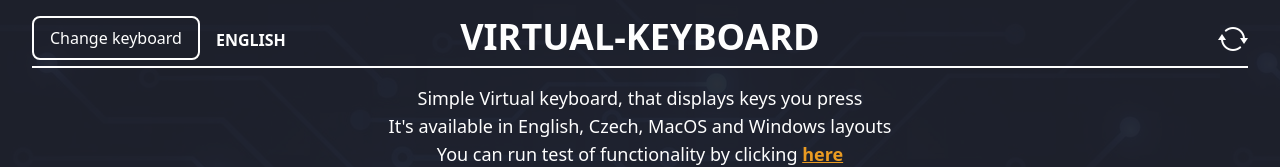
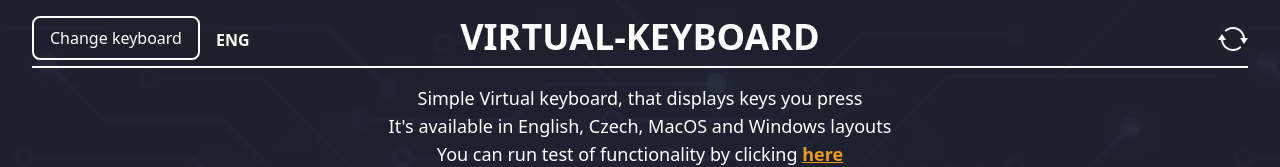
Before and after one commit to OndrejLosensky/virtual-keyboard, a React (Create React App) app: page / in a window 1280 px wide. Shown: the top 167 px of the page. Built offline with nearby package versions, Linux system fonts and the light colour scheme; the HTML template or start-up script is replaced by a standard one.

Commit message:
změna z english na ENG

```diff
--- a/src/components/changeKeyboard/ChangeKeyboard.js
+++ b/src/components/changeKeyboard/ChangeKeyboard.js
@@ -2,7 +2,7 @@ import React, { useState, useEffect, useRef } from "react";
 
 const ChangeKeyboard = ({ onLayoutChange }) => {
   const [isDropdownOpen, setIsDropdownOpen] = useState(false);
-  const [selectedLayout, setSelectedLayout] = useState("english");
+  const [selectedLayout, setSelectedLayout] = useState("eng");
   const dropdownRef = useRef(null);
 
   // Tato funkce automaticky zavře dropdown menu jakmile kliknu kamkoliv vedle
```
